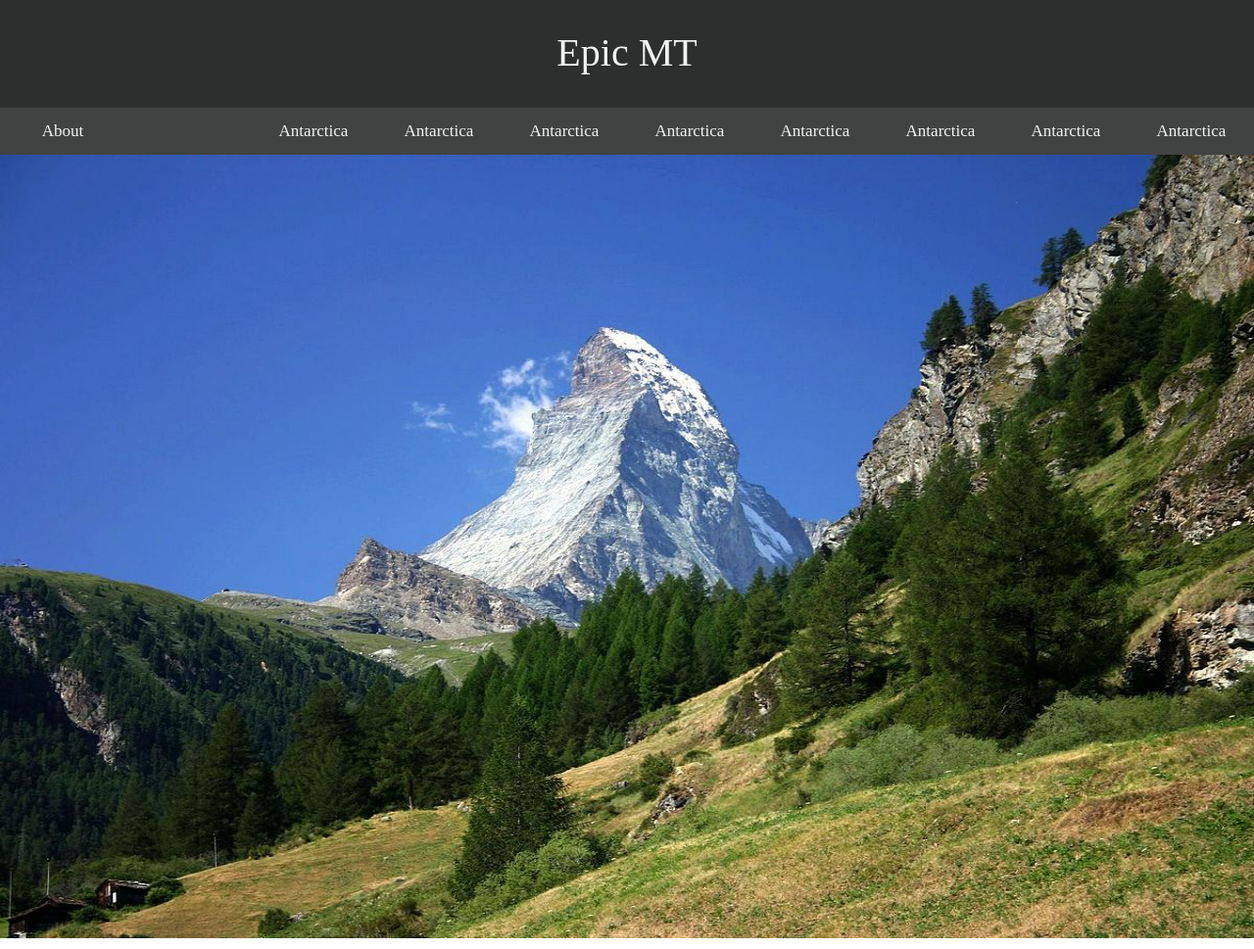
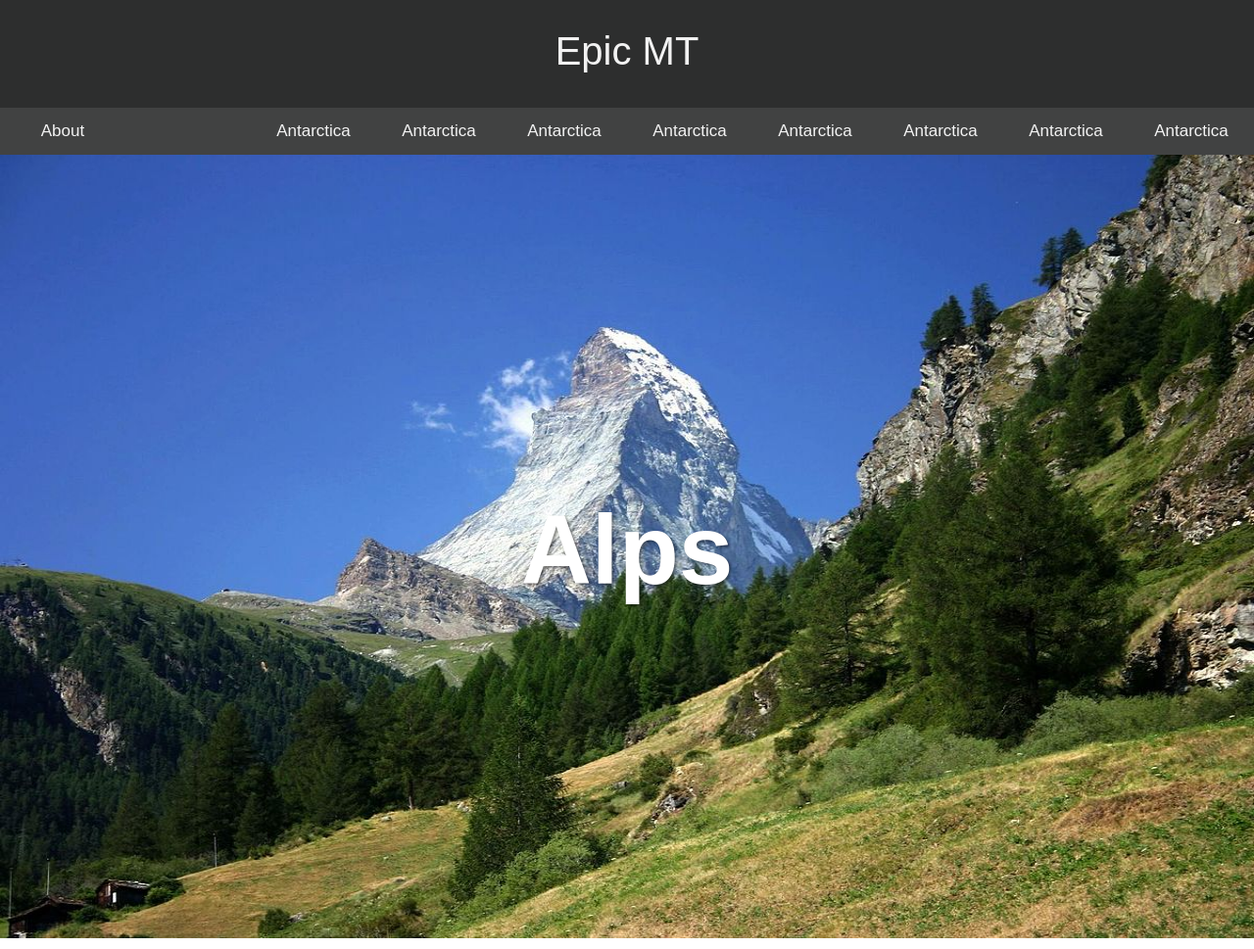
Before and after one commit to lappe044/CS-268-Project-One, a PHP site: page /europe.html in a window 1280 px wide. Shown: the top 969 px of the page at 98% size. Run offline with PHP 8.4, Linux system fonts and the light colour scheme.

Commit message:
Text-Overlay

```diff
--- a/css/europe_css.css
+++ b/css/europe_css.css
@@ -1,6 +1,7 @@
 body {
   margin: 0px;
   padding: 0px;
+  font-family: Arial, Helvetica, sans-serif;
 }
 
 #header,
@@ -23,6 +24,10 @@ body {
 }
 
 #navbar {
+  /*
+  *z-index sets navbar to the front
+  */
+  z-index: 1;
   overflow: hidden;
   background-color: #2d2e2e;
   opacity: 0.9;
@@ -51,6 +56,20 @@ img {
   height: 800px;
 }
 
+.mainPicture {
+  position: relative;
+  text-align: center;
+}
+.text-overlay {
+  position: absolute;
+  font-size: 100px;
+  color: white;
+  text-shadow: 2px 2px 3px #00000070;
+  top: 20rem;
+  left: 50%;
+  transform: translate(-50%, -50%);
+}
+
 p {
   position: relative;
   text-align: center;
--- a/europe.html
+++ b/europe.html
@@ -35,7 +35,12 @@
 
 
     <div class = "tour_sections">
-        <img src="images/matterhorn.jpg" alt="Matterhorn">
+
+        <div class = "mainPicture">
+            <img src="images/matterhorn.jpg" alt="Matterhorn">
+            <h2 class="text-overlay">Alps</h2>
+        </div>
+
 
         <div class = "threeImages">
             <img src="images/trainAlps.jpg" alt="Tran traveling through Alps">
@@ -52,7 +57,12 @@
     </div>
 
     <div class = "tour_sections">
-        <img src="images/Polish-Tatras.jpg" alt="Tatra Mountain in Poland">
+
+        <div class = "mainPicture">
+            <img src="images/Polish-Tatras.jpg" alt="Tatra Mountain in Poland">
+            <h2 class="text-overlay">Tatra Mountains</h2>
+        </div>
+
 
         <div class = "threeImages">
             <img src="images/rockySummit-Tatras.jpg" alt="Rocky summit in the Tatras">
@@ -68,7 +78,11 @@
     </div>
 
     <div class = "tour_sections">
-        <img src="images/" alt="The West Highland Way">
+
+        <div class = "mainPicture">
+            <img src="images/West-Highland-Way.jpg" alt="The West Highland Way">
+            <h2 class="text-overlay">The West Highland Way</h2>
+        </div>
 
         <div class = "threeImages">
             <img src="images/Highlands-River.jpg" alt="Rocky summit in the Tatras">
```
